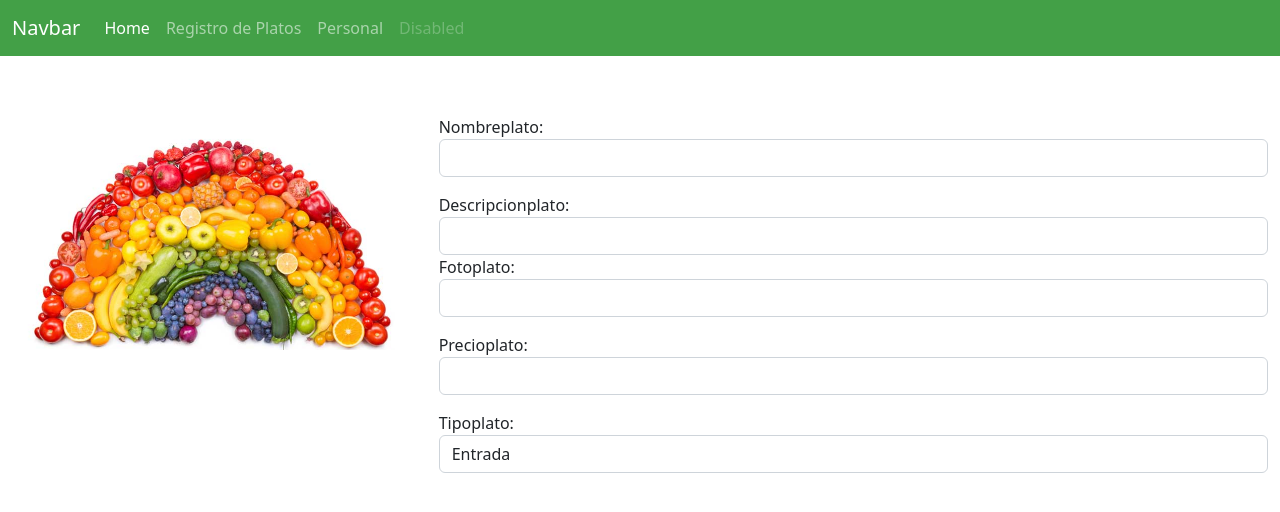
After one commit to Oscurita12/restaurantepythonjueves-13-10, a Django app: page /platos/ in a window 1280 px wide. The commit adds this page. Shown: the top 512 px of the page. Run offline with Django 4.2, Linux system fonts and the light colour scheme.

Commit message:
NTJ-13 Se crean formulairos y nuevos templates

```diff
--- a/config/config/urls.py
+++ b/config/config/urls.py
@@ -16,11 +16,13 @@ Including another URLconf
 from django.contrib import admin
 from django.urls import path
 
-from web.views import Home
+from web.views import Home, Platos, Personal
 
 urlpatterns = [
     path('admin/', admin.site.urls),
 
-    path('', Home)
+    path('', Home, name="home"),
+    path('platos/', Platos, name="platos"),
+    path('personal/', Personal, name="personal")
 
 ]
--- /dev/null
+++ b/config/web/formularios/formularioPlatos.py
@@ -0,0 +1,46 @@
+#Los formularios de django son clases
+
+from secrets import choice
+from tkinter.tix import Select
+from django import forms
+
+
+class FormularioPlatos(forms.Form):
+
+    #Creando atributo para cargar el selector
+
+    OPCIONES=(
+        (1, 'Entrada'),
+        (2, 'Plato Fuerte'),
+        (3, 'Postre')
+    )
+
+    #Dentro de la clase cada atributo será un input
+
+    nombrePlato=forms.CharField(
+        widget=forms.TextInput(attrs={'class':'form-control mb-3'}),
+        required=True,
+        max_length=5
+    )
+
+    descripcionPlato=forms.CharField(
+        widget=forms.TextInput(attrs={'class':'form-control m-b3'}),
+        required=False,
+        max_length=20
+    )
+
+    fotoPlato=forms.CharField(
+        widget=forms.TextInput(attrs={'class':'form-control mb-3'}),
+        required=True,
+    )
+
+    precioPlato=forms.CharField(
+        widget=forms.NumberInput (attrs={'class':'form-control mb-3'}),
+        required=True,
+    )
+
+    tipoPlato=forms.ChoiceField(
+        widget=forms.Select(attrs={'class':'form-control mb-3'}),
+        required=True,
+        choices=OPCIONES
+    )
--- /dev/null
+++ b/config/web/templates/platos.html
@@ -0,0 +1,47 @@
+<!DOCTYPE html>
+<html lang="en">
+<head>
+    <meta charset="UTF-8">
+    <meta http-equiv="X-UA-Compatible" content="IE=edge">
+    <meta name="viewport" content="width=device-width, initial-scale=1.0">
+    <title>Platos</title>
+    <link href="https://cdn.jsdelivr.net/npm/bootstrap@5.2.2/dist/css/bootstrap.min.css" rel="stylesheet"   integrity="sha384-Zenh87qX5JnK2Jl0vWa8Ck2rdkQ2Bzep5IDxbcnCeuOxjzrPF/et3URy9Bv1WTRi" crossorigin="anonymous">
+    <link rel="stylesheet" href="../static/styles/estilosHome.css">
+    <link rel="stylesheet"
+    href="https://cdnjs.cloudflare.com/ajax/libs/animate.css/4.1.1/animate.min.css"/>
+</head>
+<body>
+
+    <header>
+
+        {% include './shared/menu.html' %}
+
+    </header>
+
+
+    <main class="mt-5">
+
+        <div class="container-fluid" style="margin-top:9%;">
+            <div class="row">
+                <div class="col-12 col-md-4">
+                    <img src="../static/img/vegatales44.jpeg" alt="vegetales" class="w-100 img-fluid">
+                </div>
+                <div class="col-12 col-md-8">
+                    <form>
+                        {{formularioRegistro}}
+                    </form>
+                </div>
+            </div>
+        </div>
+
+    </main>
+
+
+    <!-- JavaScript Bundle with Popper -->
+    <script src="https://cdn.jsdelivr.net/npm/bootstrap@5.2.2/dist/js/bootstrap.bundle.min.js"  integrity="sha384-OERcA2EqjJCMA+/3y+gxIOqMEjwtxJY7qPCqsdltbNJuaOe923+mo//f6V8Qbsw3" crossorigin="anonymous"></script>
+    <script src="../static/js/wow.min.js"></script>
+    <script>
+        new WOW().init();
+    </script>
+</body>
+</html>
--- a/config/web/templates/shared/menu.html
+++ b/config/web/templates/shared/menu.html
@@ -7,13 +7,13 @@
       <div class="collapse navbar-collapse" id="navbarNav">
         <ul class="navbar-nav">
           <li class="nav-item">
-            <a class="nav-link active" aria-current="page" href="#">Home</a>
+            <a class="nav-link active" aria-current="page" href="{% url 'home' %}">Home</a>
           </li>
           <li class="nav-item">
-            <a class="nav-link" href="#">Features</a>
+            <a class="nav-link" href="{% url 'platos' %}">Registro de Platos</a>
           </li>
           <li class="nav-item">
-            <a class="nav-link" href="#">Pricing</a>
+            <a class="nav-link" href="{% url 'personal' %}">Personal</a>
           </li>
           <li class="nav-item">
             <a class="nav-link disabled">Disabled</a>
--- a/config/web/views.py
+++ b/config/web/views.py
@@ -1,5 +1,8 @@
 from django.shortcuts import render
+from web.formularios.formularioPersonal import FormularioPersonal
 
+#Importar el formulario a render
+from web.formularios.formularioPlatos import FormularioPlatos
 # Create your views here.
 #Las vistas en Django son los CONTROLADORES
 
@@ -7,3 +10,22 @@ from django.shortcuts import render
 
 def Home(request):
     return render(request,'index.html')
+
+
+def Platos(request):
+
+    formulario=FormularioPlatos()
+    datosParaTemplate={
+        'formularioRegistro':formulario
+    }
+
+    return render(request, 'platos.html', datosParaTemplate)
+
+
+def Personal(request):
+
+    formulario=FormularioPersonal()
+    datosParaPersonal={
+        'formularioPersonal':formulario
+    }
+    return render(request, 'personal.html',datosParaPersonal)
```
Also changed, not shown: config/web/formularios/formularioPersonal.py (added, +53 -0 lines), config/web/templates/personal.html (added, +47 -0 lines), config/web/static/img/chefs.jpeg (added), config/web/static/img/vegatales44.jpeg (added).
